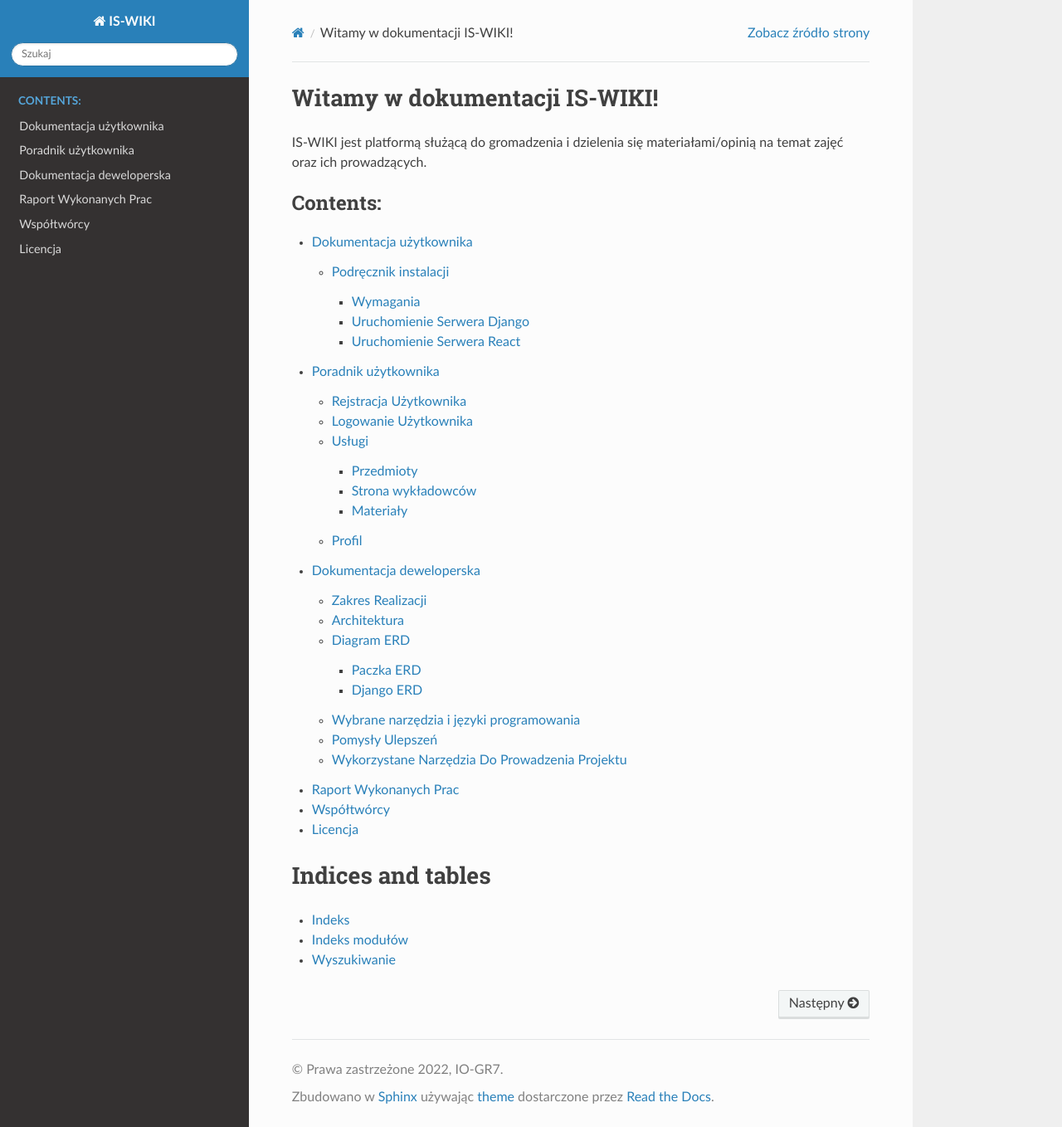
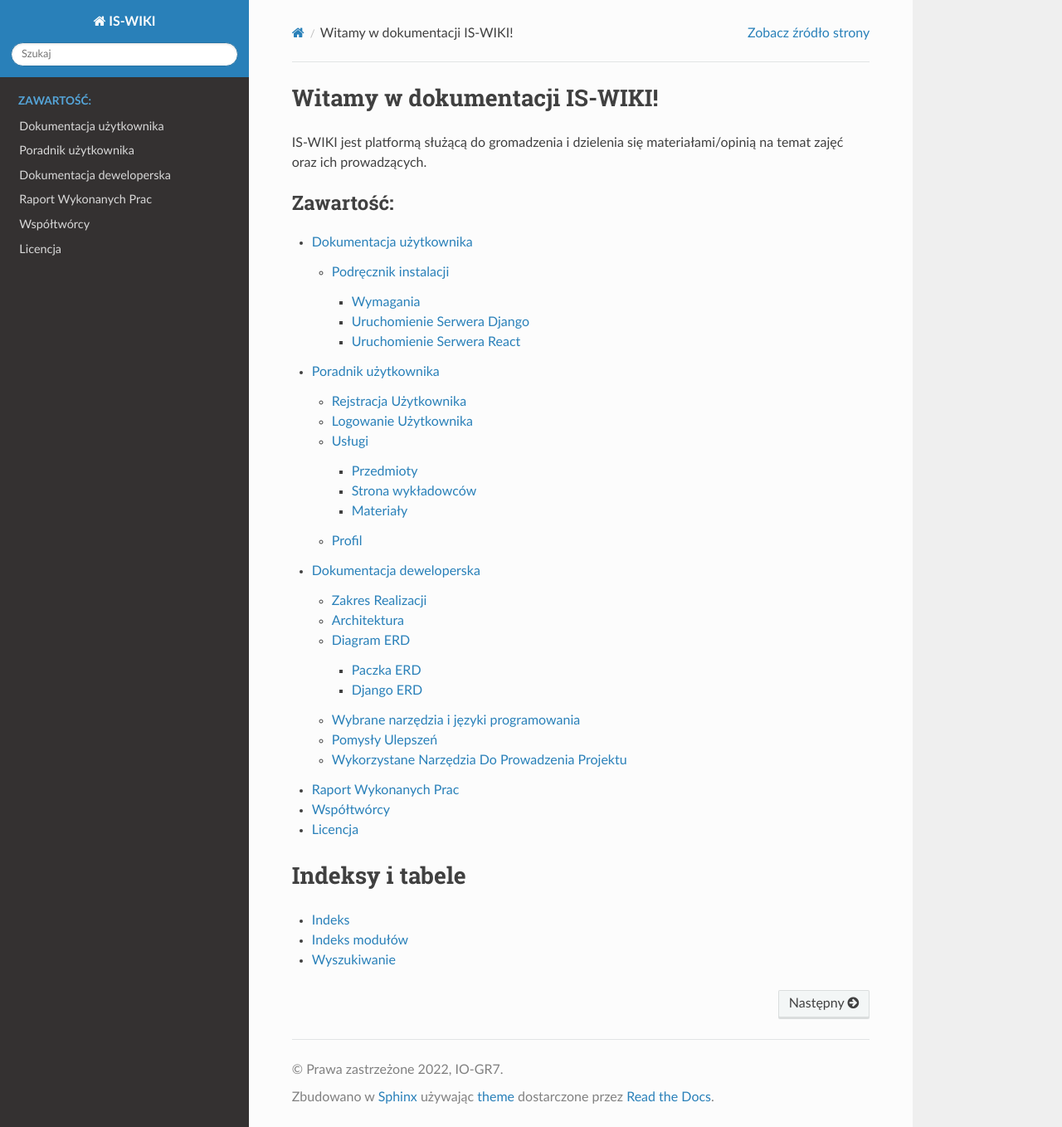
Before and after one commit to m-orlewski/is-wiki, a Sphinx documentation site: the page built from doc/index.rst, in a window 1280 px wide and 1358 px high. Shown: the whole window at 83% size. Built offline with Sphinx 7.4.7 and the Read the Docs theme 2.0.0, drawn with Linux system fonts in a browser that asks for light colours.

Commit message:
change text from en to pl

```diff
--- a/doc/index.rst
+++ b/doc/index.rst
@@ -9,7 +9,7 @@ IS-WIKI jest platformą służącą do gromadzenia i dzielenia się materiałami
 
 .. toctree::
    :maxdepth: 4
-   :caption: Contents:
+   :caption: Zawartość:
 
    user_docs
    user_guide
@@ -18,8 +18,8 @@ IS-WIKI jest platformą służącą do gromadzenia i dzielenia się materiałami
    contributors
    license
 
-Indices and tables
-==================
+Indeksy i tabele
+================
 
 * :ref:`genindex`
 * :ref:`modindex`
```
